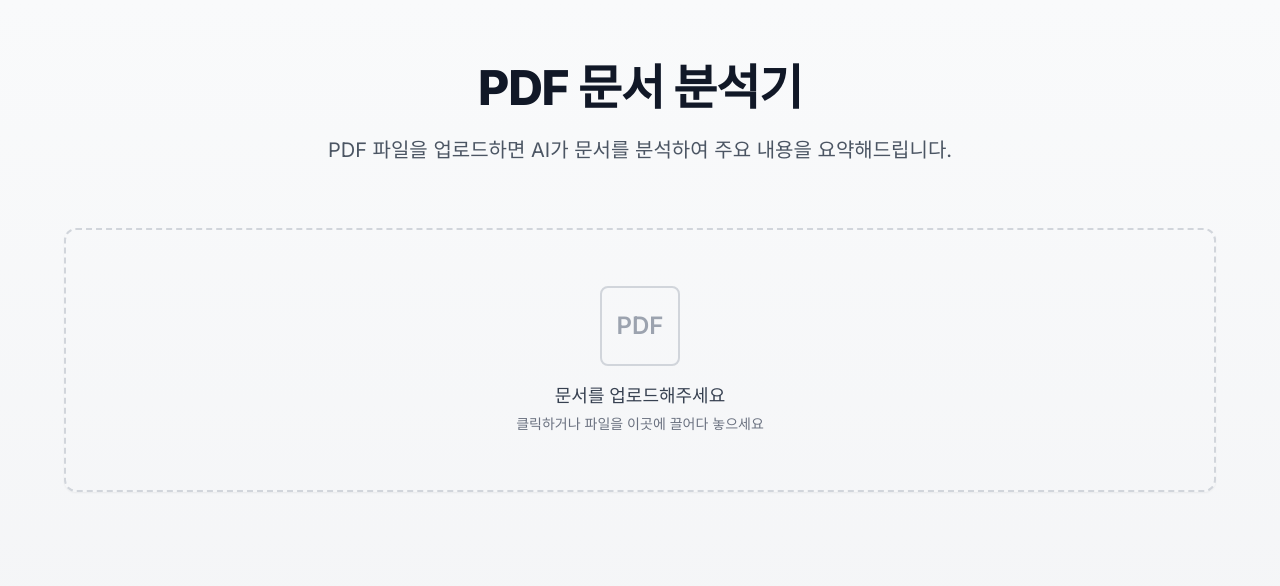
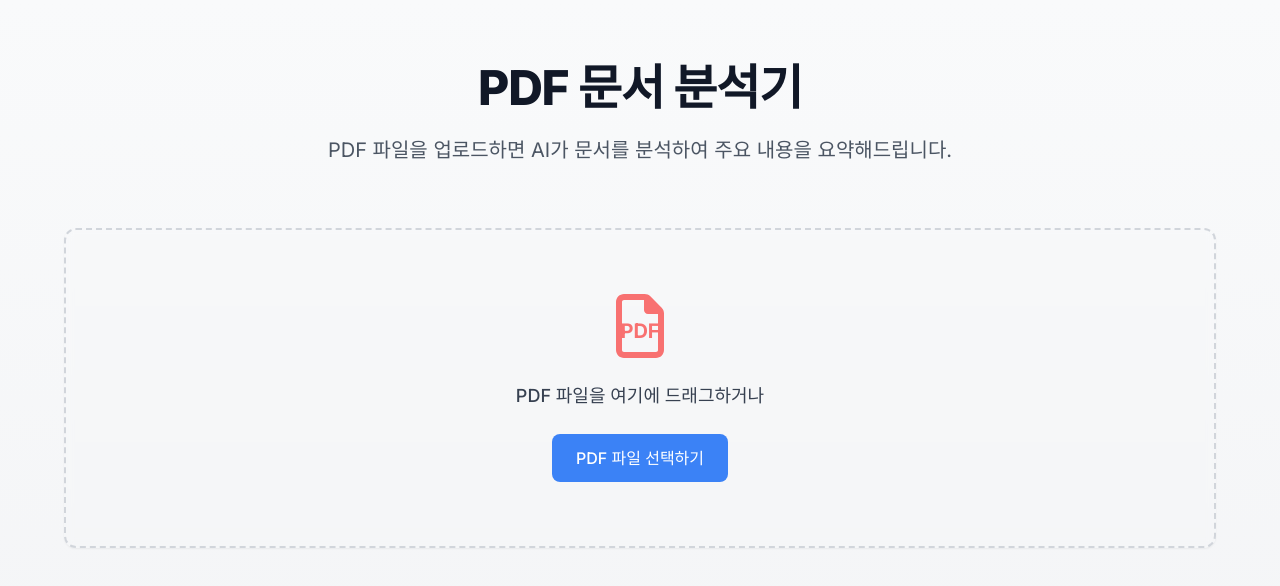
Before and after one commit to JustDoIt-Lee/xeona-ai-action-demo, a Next.js app in the folder frontend/: page / in a window 1280 px wide. Shown: the top 586 px of the page. Built offline with nearby package versions, Linux system fonts and the light colour scheme.

Commit message:
update file upload box UI

```diff
--- a/frontend/src/app/page.tsx
+++ b/frontend/src/app/page.tsx
@@ -87,12 +87,12 @@ export default function Home() {
 
         {/* Upload Area */}
         <div
-          className={`group border-2 border-dashed rounded-xl p-14 text-center transition-colors duration-200
+          className={`group border-2 border-dashed rounded-xl p-16 text-center transition-all duration-300
             ${isDragging
-              ? 'border-blue-400 bg-blue-50/80'
-              : 'border-gray-300 hover:border-blue-400 hover:bg-gray-50/80'
+              ? 'border-blue-500 bg-blue-50 scale-[1.02] shadow-lg'
+              : 'border-gray-300 hover:border-blue-400 hover:bg-blue-50/60 hover:scale-[1.01]'
             }
-            ${showUpload ? 'cursor-pointer shadow-sm' : 'hidden'}`}
+            ${showUpload ? 'cursor-pointer shadow-sm hover:shadow-lg backdrop-blur-sm' : 'hidden'}`}
           onDragOver={(e) => { e.preventDefault(); setIsDragging(true); }}
           onDragLeave={() => setIsDragging(false)}
           onDrop={handleDrop}
@@ -131,14 +131,17 @@ export default function Home() {
               </div>
             </div>
           ) : (
-            <div className="text-gray-600 flex flex-col items-center">
-              <div className="w-20 h-20 border-2 border-gray-300 rounded-lg mb-4 flex items-center justify-center group-hover:border-blue-400 transition-colors">
-                <span className="text-2xl font-semibold text-gray-400 group-hover:text-blue-400 transition-colors">PDF</span>
-              </div>
-              <div className="space-y-1">
-                <p className="text-lg font-medium text-gray-700">문서를 업로드해주세요</p>
-                <p className="text-sm text-gray-500">클릭하거나 파일을 이곳에 끌어다 놓으세요</p>
-              </div>
+            <div className="text-gray-600">
+              <svg className="mx-auto h-16 w-16 mb-6 text-red-400" fill="currentColor" viewBox="0 0 384 512" aria-hidden="true">
+                {/* Font Awesome Pro 6.4.2 by @fontawesome - https://fontawesome.com License - https://fontawesome.com/license (Commercial License) */}
+                <path d="M320 464c8.8 0 16-7.2 16-16V160H256c-17.7 0-32-14.3-32-32V48H64c-8.8 0-16 7.2-16 16V448c0 8.8 7.2 16 16 16H320zM0 64C0 28.7 28.7 0 64 0H229.5c17 0 33.3 6.7 45.3 18.7l90.5 90.5c12 12 18.7 28.3 18.7 45.3V448c0 35.3-28.7 64-64 64H64c-35.3 0-64-28.7-64-64V64z"/>
+                <text x="50%" y="60%" dominantBaseline="middle" textAnchor="middle" fontSize="160" fontWeight="bold" fill="currentColor">PDF</text>
+              </svg>
+              <p className="text-lg font-medium text-gray-700 mb-6">PDF 파일을 여기에 드래그하거나</p>
+              <button className="px-6 py-3 bg-blue-500 text-white rounded-lg font-medium
+                hover:bg-blue-600 transform transition-all duration-200 hover:shadow-md">
+                PDF 파일 선택하기
+              </button>
             </div>
           )}
         </div>
```
